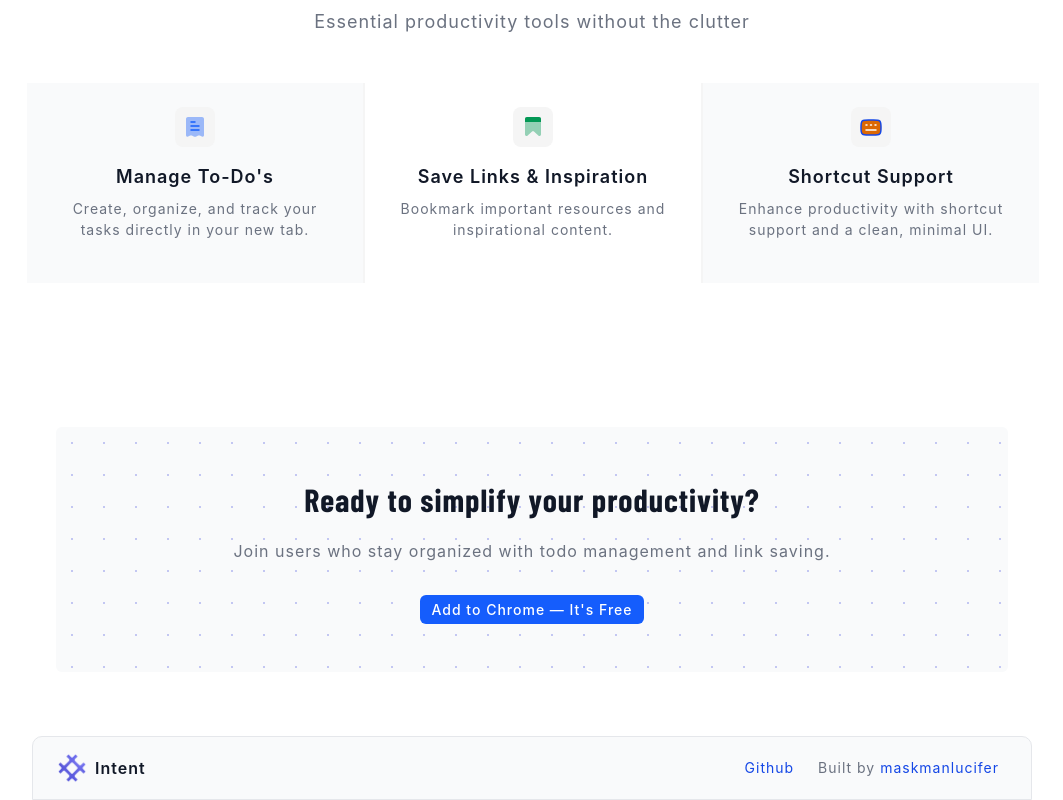
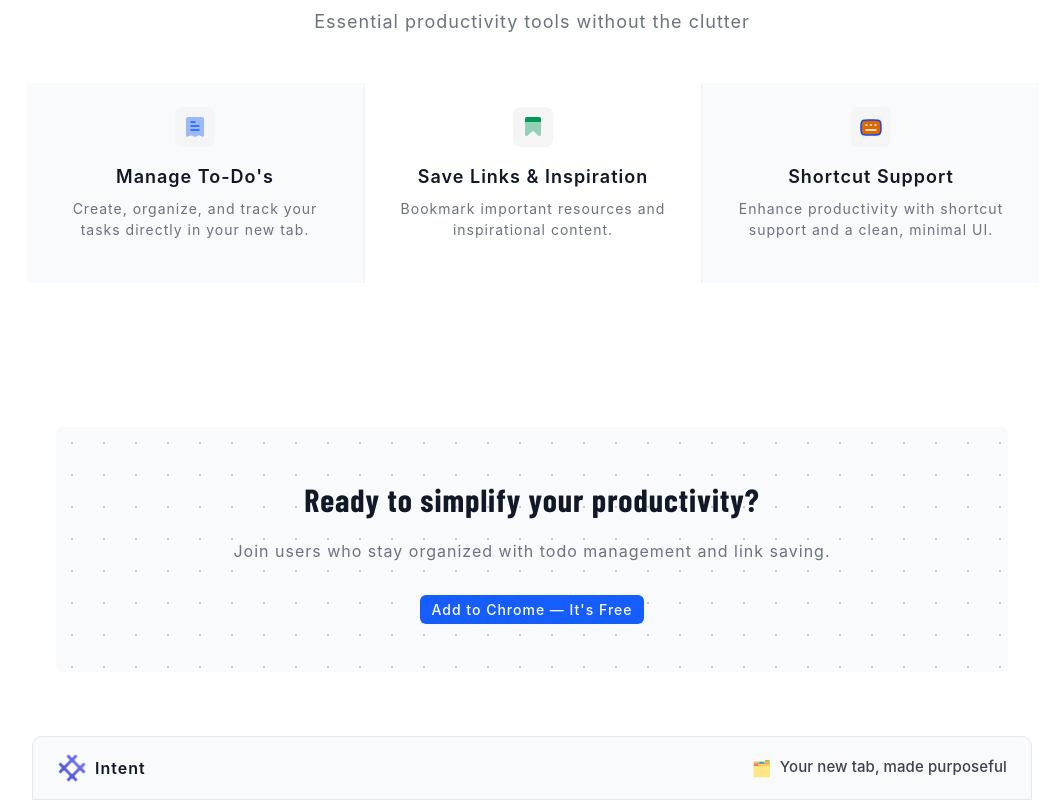
Before and after one commit to maskmanlucifer/intent-site, a React (Create React App) app: page /#/ in a window 1280 px wide. Shown: the part 1356-2156 px from the top of the page, without its empty margins (108-1171 px from the left). Built offline with nearby package versions, Linux system fonts and the light colour scheme; a web font is replaced by a local one.

Commit message:
fix: remove author name and github link and add some good copy

```diff
--- a/src/Pages/home.jsx
+++ b/src/Pages/home.jsx
@@ -216,26 +216,11 @@ const LandingPage = () => {
                 Intent
               </div>
             </div>
-            <div className="footer-links">
-              <a
-                href="https://github.com/maskmanlucifer/intent"
-                className="footer-link"
-                target="_blank"
-                rel="noopener noreferrer"
-              >
-                Github
-              </a>
-              <span className="footer-built-by">
-                Built by{" "}
-                <a
-                  href="https://maskmanlucifer.github.io/lucifer/"
-                  className="footer-link"
-                  target="_blank"
-                  rel="noopener noreferrer"
-                >
-                  maskmanlucifer
-                </a>
+            <div className="footer-built-with">
+              <span className="footer-built-with__icon" aria-hidden="true">
+                🗂️
               </span>
+              Your new tab, made purposeful
             </div>
           </div>
         </div>
--- a/src/Stylesheets/index.scss
+++ b/src/Stylesheets/index.scss
@@ -623,6 +623,8 @@ footer {
   flex-direction: column;
   align-items: center;
   text-align: center;
+  gap: 0.75rem;
+  width: 100%;
 }
 
 @media (min-width: 768px) {
@@ -630,6 +632,7 @@ footer {
     flex-direction: row;
     justify-content: space-between;
     text-align: left;
+    gap: 1.5rem;
   }
 }
 
@@ -640,25 +643,22 @@ footer {
   color: var(--text);
 }
 
-.footer-links {
-  display: flex;
-  gap: 1.5rem;
-  font-family: var(--secondary-font);
+.footer-built-with {
+  font-size: 15px;
+  color: rgba(17, 24, 39, 0.82);
+  font-weight: 500;
+  letter-spacing: 0.1px;
+  display: inline-flex;
+  align-items: center;
+  gap: 0.5rem;
 }
 
-.footer-link {
-  color: var(--blue-700);
-  text-decoration: none;
-  transition: color 0.2s ease;
-  font-size: 14px;
-
-}
-
-.footer-built-by {
-  font-size: 14px;
-  color: var(--text-light);
-  display: inline-block;
-  margin-right: 8px;
+.footer-built-with__icon {
+  display: inline-flex;
+  align-items: center;
+  justify-content: center;
+  line-height: 1;
+  font-size: 16px;
 }
 
 .copyright {
```
